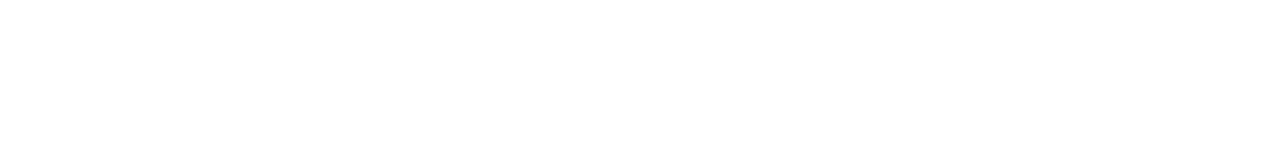
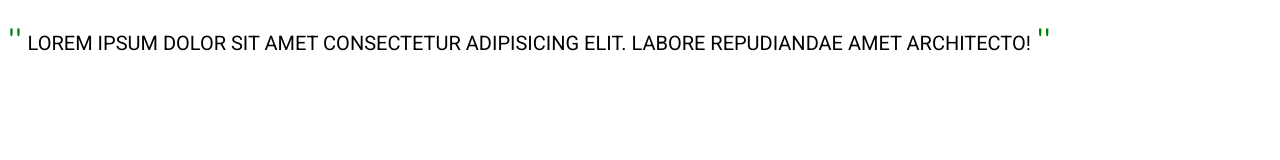
Before and after one commit to Oleksandr669/sk-training, a plain HTML site: page index.html in a window 1280 px wide. Drawn offline with Linux system fonts and the light colour scheme.

Commit message:
added task1 hw4

```diff
--- a/css/style.css
+++ b/css/style.css
@@ -0,0 +1,14 @@
+p{
+    font-family: 'Roboto', sans-serif;
+    font-size: 20px;
+    text-transform: uppercase;
+}
+
+p::before, p::after{
+    content: " '' ";
+    font-size: 30px;
+    color: green;
+    font-family: 'Lato', sans-serif;
+
+
+}
--- a/index.html
+++ b/index.html
@@ -4,9 +4,11 @@
     <meta charset="UTF-8">
     <meta name="viewport" content="width=device-width, initial-scale=1.0">
     <title>Document</title>
+    <link rel="preconnect" href="https://fonts.gstatic.com">
+    <link href="https://fonts.googleapis.com/css2?family=Lato&family=Roboto&display=swap" rel="stylesheet">
     <link rel="stylesheet" href="css/style.css">
 </head>
 <body>
-
+    <p>Lorem ipsum dolor sit amet consectetur adipisicing elit. Labore repudiandae amet architecto!</p>
 </body>
 </html>
```
